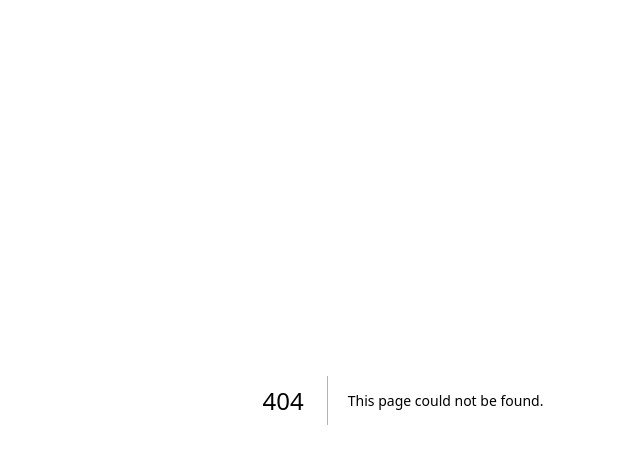
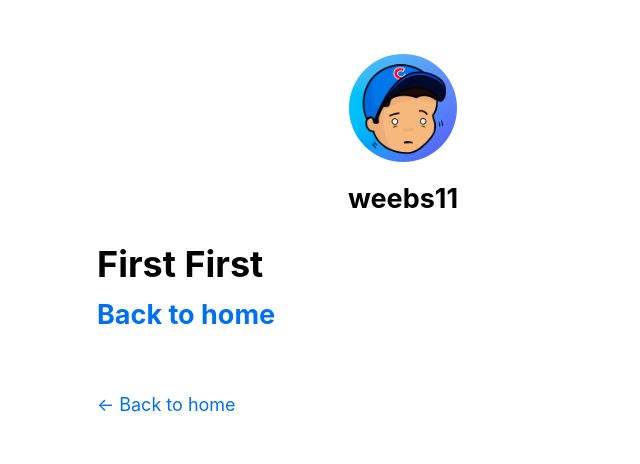
Before and after one commit to weebs11/nextjs-tutorial, a Next.js app: page /posts/first-post in a window 1280 px wide. Before the commit this address had no page. Shown: the top 464 px of the page, without its empty margins (237-877 px from the left). Built offline with nearby package versions, Linux system fonts and the light colour scheme.

Commit message:
buncha stuff for the nextjs tutorial

```diff
--- /dev/null
+++ b/components/layout.js
@@ -0,0 +1,69 @@
+import Head from 'next/head';
+import Image from 'next/image';
+import styles from './layout.module.css';
+import utilStyles from '../styles/utils.module.css';
+import Link from 'next/link';
+
+const name = 'weebs11';
+export const siteTitle = 'Next.js Sample Website';
+
+export default function Layout({ children, home }) {
+  return (
+    <div className={styles.container}>
+      <Head>
+        <link rel='icon' href='/favicon.ico' />
+        <meta
+          name='description'
+          content='Learn how to build a personal website using Next.js'
+        />
+        <meta
+          property='og:image'
+          content={`https://og-image.vercel.app/${encodeURI(
+            siteTitle
+          )}.png?theme=light&md=0&fontSize=75px&images=https%3A%2F%2Fassets.vercel.com%2Fimage%2Fupload%2Ffront%2Fassets%2Fdesign%2Fnextjs-black-logo.svg`}
+        />
+        <meta name='og:title' content={siteTitle} />
+        <meta name='twitter:card' content='summary_large_image' />
+      </Head>
+      <header className={styles.header}>
+        {home ? (
+          <>
+            <Image
+              priority
+              src='/images/avatar_lptv.png'
+              className={utilStyles.borderCircle}
+              height={144}
+              width={144}
+              alt=''
+            />
+            <h1 className={utilStyles.heading2Xl}>{name}</h1>
+          </>
+        ) : (
+          <>
+            <Link href='/'>
+              <Image
+                priority
+                src='/images/avatar_lptv.png'
+                className={utilStyles.borderCircle}
+                height={108}
+                width={108}
+                alt=''
+              />
+            </Link>
+            <h2 className={utilStyles.headingLg}>
+              <Link href='/' className={utilStyles.colorInherit}>
+                {name}
+              </Link>
+            </h2>
+          </>
+        )}
+      </header>
+      <main>{children}</main>
+      {!home && (
+        <div className={styles.backToHome}>
+          <Link href='/'>← Back to home</Link>
+        </div>
+      )}
+    </div>
+  );
+}
--- /dev/null
+++ b/components/layout.module.css
@@ -0,0 +1,15 @@
+.container {
+  max-width: 36rem;
+  padding: 0 1rem;
+  margin: 3rem auto 6rem;
+}
+
+.header {
+  display: flex;
+  flex-direction: column;
+  align-items: center;
+}
+
+.backToHome {
+  margin: 3rem 0 0;
+}
--- /dev/null
+++ b/pages/_app.js
@@ -0,0 +1,5 @@
+import '../styles/globals.css';
+
+export default function App({ Component, pageProps }) {
+  return <Component {...pageProps} />;
+}
--- /dev/null
+++ b/pages/posts/first-post.js
@@ -0,0 +1,20 @@
+import Link from 'next/link';
+import Head from 'next/head';
+import Layout from '../../components/layout';
+import styles from '../../styles/Home.module.css';
+
+export default function FirstPost() {
+  return (
+    <>
+      <Layout>
+        <Head>
+          <title>First Post</title>
+        </Head>
+        <h1>First First</h1>
+        <h2>
+          <Link href='/'>Back to home</Link>
+        </h2>
+      </Layout>
+    </>
+  );
+}
--- a/styles/globals.css
+++ b/styles/globals.css
@@ -2,22 +2,28 @@ html,
 body {
   padding: 0;
   margin: 0;
-  font-family: Inter, -apple-system, BlinkMacSystemFont, Segoe UI, Roboto,
-    Oxygen, Ubuntu, Cantarell, Fira Sans, Droid Sans, Helvetica Neue, sans-serif;
-}
-
-a {
-  color: inherit;
-  text-decoration: none;
+  font-family: -apple-system, BlinkMacSystemFont, Segoe UI, Roboto, Oxygen,
+    Ubuntu, Cantarell, Fira Sans, Droid Sans, Helvetica Neue, sans-serif;
+  line-height: 1.6;
+  font-size: 18px;
 }
 
 * {
   box-sizing: border-box;
 }
 
+a {
+  color: #0070f3;
+  text-decoration: none;
+}
+
+a:hover {
+  text-decoration: underline;
+}
+
 img {
   max-width: 100%;
-  height: auto;
+  display: block;
 }
 
 h1,
--- /dev/null
+++ b/styles/utils.module.css
@@ -0,0 +1,52 @@
+.heading2Xl {
+  font-size: 2.5rem;
+  line-height: 1.2;
+  font-weight: 800;
+  letter-spacing: -0.05rem;
+  margin: 1rem 0;
+}
+
+.headingXl {
+  font-size: 2rem;
+  line-height: 1.3;
+  font-weight: 800;
+  letter-spacing: -0.05rem;
+  margin: 1rem 0;
+}
+
+.headingLg {
+  font-size: 1.5rem;
+  line-height: 1.4;
+  margin: 1rem 0;
+}
+
+.headingMd {
+  font-size: 1.2rem;
+  line-height: 1.5;
+}
+
+.borderCircle {
+  border-radius: 9999px;
+}
+
+.colorInherit {
+  color: inherit;
+}
+
+.padding1px {
+  padding-top: 1px;
+}
+
+.list {
+  list-style: none;
+  padding: 0;
+  margin: 0;
+}
+
+.listItem {
+  margin: 0 0 1.25rem;
+}
+
+.lightText {
+  color: #666;
+}
```
Also changed, not shown: pages/index.js (+15 -107 lines), public/images/avatar_lptv.png (added), public/vercel.svg (deleted).
